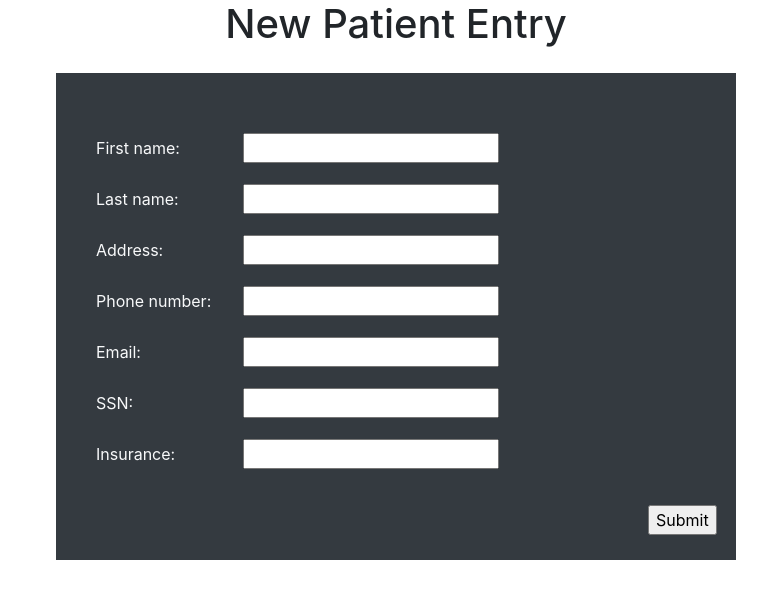
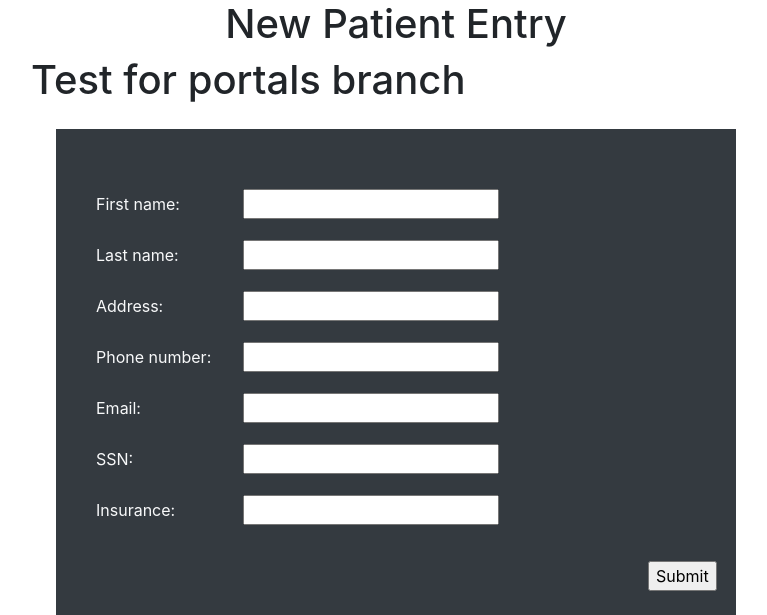
Before and after one commit to Kallbrig/Healthcare-Management-System, a Django app: page /records/new_patient/ in a window 1280 px wide. Shown: the part 104-719 px from the top of the page, without its empty margins (54-821 px from the left). Run offline with Django 3.2, Linux system fonts and the light colour scheme; some libraries are stand-ins or nearby versions.

Commit message:
test commit for new branch

```diff
--- a/src/records/templates/new_patient.html
+++ b/src/records/templates/new_patient.html
@@ -7,6 +7,9 @@
 	{% if user.is_authenticated %}
 		<h3 style="text-align: center;"> Please enter patient's information, {{ user.get_username }}.</h3>
 	{% endif %}
+
+<!-- Test comment for new branch -->
+<h1>Test for portals branch</h1>
 
 <form class=".form-horizontal bg-dark text-light border-dark" style="margin: 25px; padding: 25px; padding-top: 60px">
 	<div class="form-group">
```
